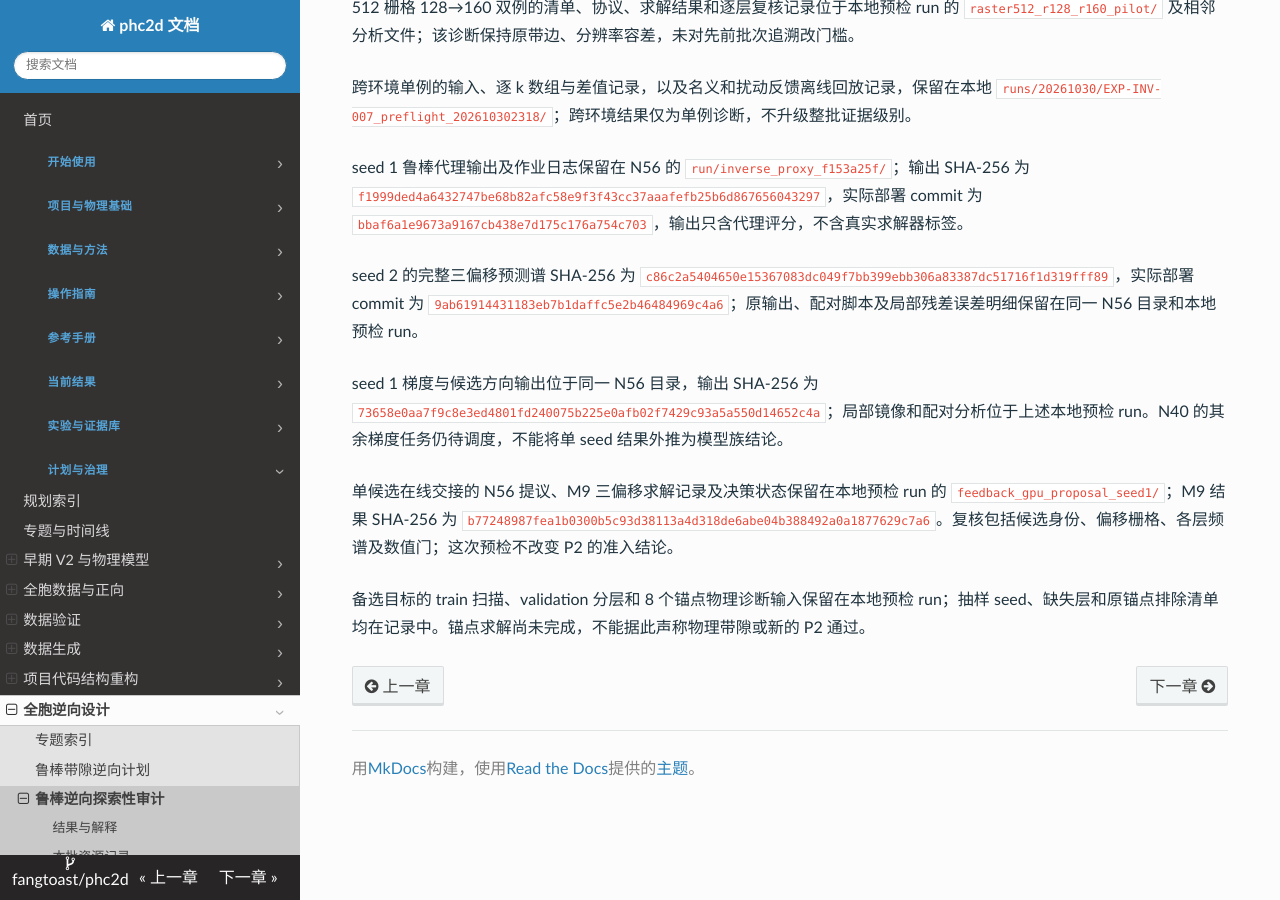
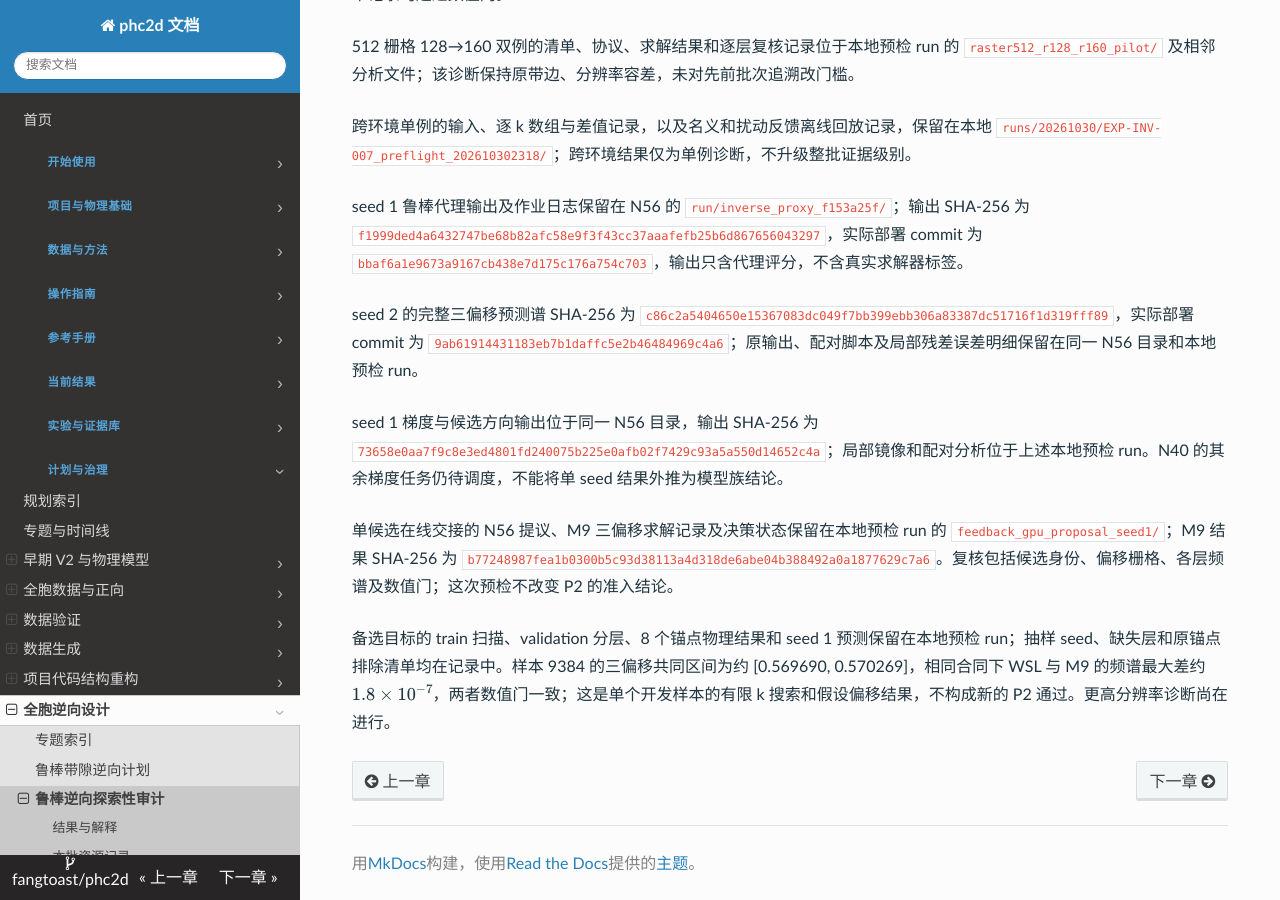
Before and after one commit to fangtoast/phc2d, an MkDocs documentation site: the page built from docs/results/inverse/鲁棒带隙逆向可用性审计.md, in a window 1280 px wide and 900 px high, scrolled down 2573 px. Built offline with MkDocs 1.6.1, drawn with Linux system fonts in a browser that asks for light colours; some of the changed text lies outside the part shown.

Commit message:
Record partial robust target anchor replay

```diff
--- a/docs/results/inverse/鲁棒带隙逆向可用性审计.md
+++ b/docs/results/inverse/鲁棒带隙逆向可用性审计.md
@@ -36,6 +36,7 @@ source_artifacts:
 | 样本与目标 | K5 Binary validation 的 12 个锚点，每个含锚点共 5 个候选；TE、B9–B10、目标 $a/\lambda=0.83$ | 样本与频率在查看开发分布后确定，不是预注册测试 |
 | 开发集目标覆盖 | 同源 validation 的 1,000 个结构中，固定 81 点标签只有 6 个在 B9–B10 对目标频率有正裕量 | 是名义粗标签统计；未加密带边、未施加扰动，不等于物理成功数，也不能外推 test |
 | 备选开发目标 | 在已观察原目标结果后，以 train 的 81 点标签扫描频率，B4–B5、0.57 处有 47/8,000 个名义正裕量；排除原锚点后 validation 的正/近零/负层分别有 6/0/982 个 | 新目标属于事后开发诊断；按原三层要求缺少近零层，不能视为完整独立审计或正式测试 |
+| 备选目标锚点复算 | 8 个已选锚点的三偏移 M9 复算中 4 个过数值门，1 个过门且目标裕量为正；seed 1 对 8 个锚点均预测非正，漏判该正例 | 仅锚点而非优化候选；此例的共同区间很窄，仍需更高分辨率与未见扰动检查 |
 | 带边与分辨率门 | 31/60 同时通过；28/60 加密收敛但分辨率未通过，1/60 两者均未达到完整门 | 主要瓶颈是当前结构上的分辨率，而非求解任务失败 |
 | 更高分辨率诊断 | 60 个名义候选在 96→128 下 53/60 通过，12 组中 7 组全部通过；原 64→96 为 31/60、1 组 | 6 个候选仍未通过分辨率门、1 个未通过加密门；两套协议分别记录 |
 | 栅格分辨率配对诊断 | 12 个相同锚点、相同偏移幅度，256 栅格下 2/12 全偏移过门，512 栅格下 7/12；每锚点最大带边差的中位数为 0.00082 | 均无正共同区间；两种栅格不属于同一表示合同，不能混算 |
@@ -95,4 +96,4 @@ seed 1 梯度与候选方向输出位于同一 N56 目录，输出 SHA-256 为 `
 
 单候选在线交接的 N56 提议、M9 三偏移求解记录及决策状态保留在本地预检 run 的 `feedback_gpu_proposal_seed1/`；M9 结果 SHA-256 为 `b77248987fea1b0300b5c93d38113a4d318de6abe04b388492a0a1877629c7a6`。复核包括候选身份、偏移栅格、各层频谱及数值门；这次预检不改变 P2 的准入结论。
 
-备选目标的 train 扫描、validation 分层和 8 个锚点物理诊断输入保留在本地预检 run；抽样 seed、缺失层和原锚点排除清单均在记录中。锚点求解尚未完成，不能据此声称物理带隙或新的 P2 通过。
+备选目标的 train 扫描、validation 分层、8 个锚点物理结果和 seed 1 预测保留在本地预检 run；抽样 seed、缺失层和原锚点排除清单均在记录中。样本 9384 的三偏移共同区间为约 [0.569690, 0.570269]，相同合同下 WSL 与 M9 的频谱最大差约 $1.8\times10^{-7}$，两者数值门一致；这是单个开发样本的有限 k 搜索和假设偏移结果，不构成新的 P2 通过。更高分辨率诊断尚在进行。
```
